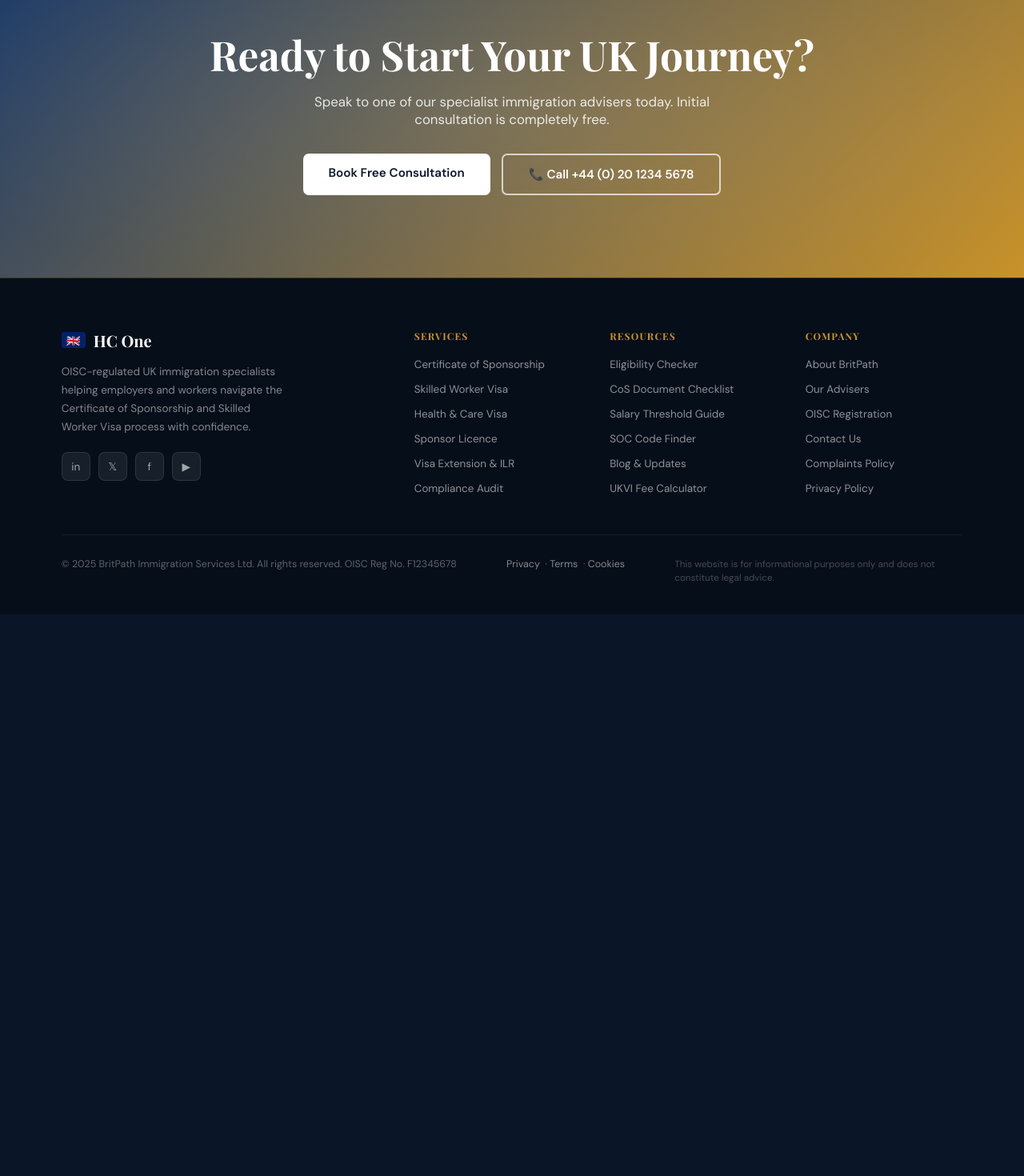
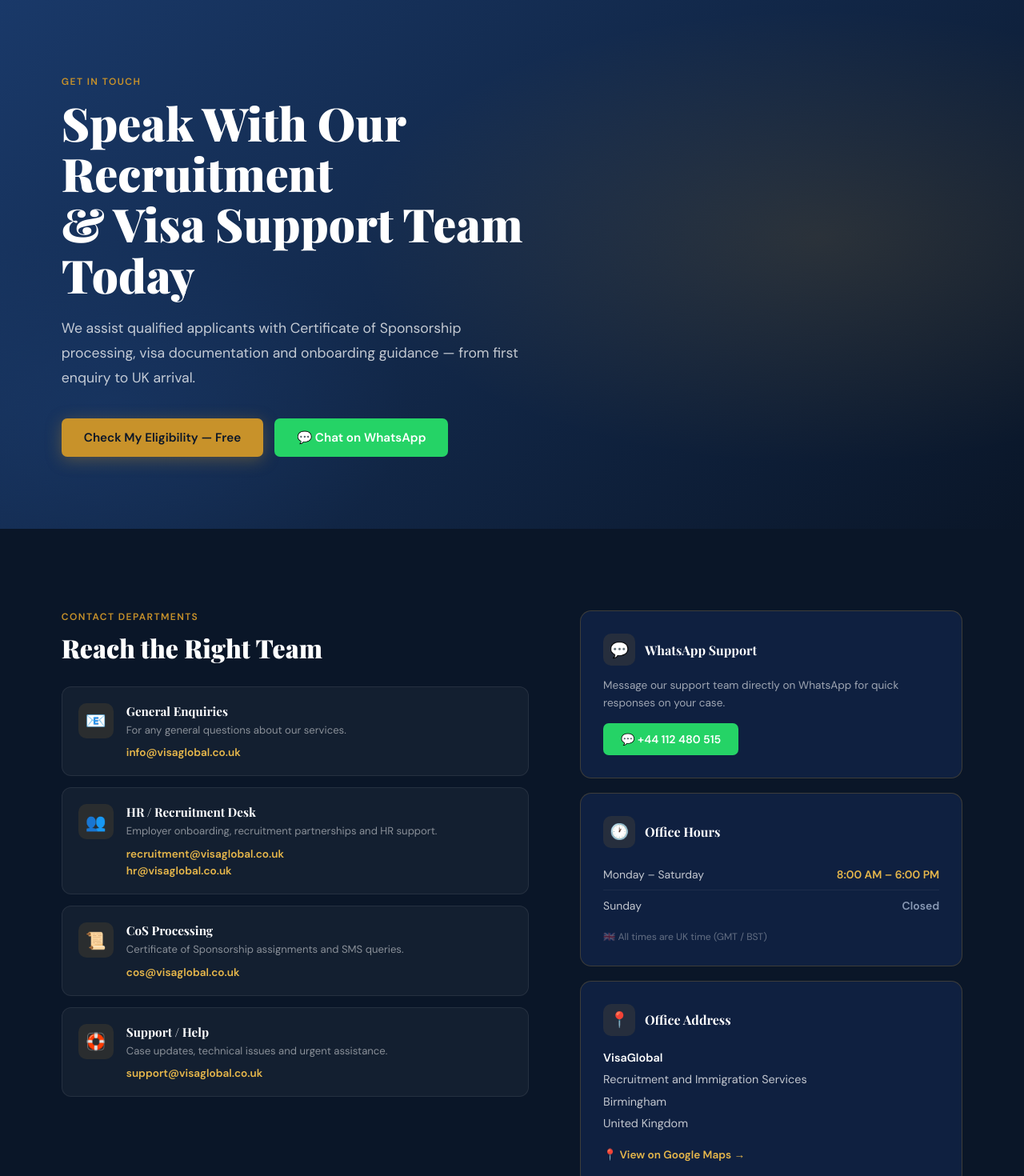
Before and after one commit to Bethwelkipruto/Cos-with-VisaProUK, a React (Vite) app in the folder frontend/: page /contact in a window 1280 px wide. Shown: the part 140-1610 px from the top of the page at 80% size. Before the commit the page ends 908 px from the top, so only its background shows below. Built offline with nearby package versions, Linux system fonts and the light colour scheme.

Commit message:
feat(page/contact): add full contact page — 4 department emails (info/recruitment/hr/cos/support @visaglobal.co.uk), WhatsApp +44112480515, Mon-Sat 8am-6pm office hours, Birmingham address and CTA hero

```diff
--- a/frontend/src/pages/Contact.jsx
+++ b/frontend/src/pages/Contact.jsx
@@ -1,15 +1,154 @@
 import { Link } from 'react-router-dom'
 import styles from './Contact.module.css'
 
+const departments = [
+  {
+    icon: '📧',
+    title: 'General Enquiries',
+    emails: ['info@visaglobal.co.uk'],
+    desc: 'For any general questions about our services.',
+  },
+  {
+    icon: '👥',
+    title: 'HR / Recruitment Desk',
+    emails: ['recruitment@visaglobal.co.uk', 'hr@visaglobal.co.uk'],
+    desc: 'Employer onboarding, recruitment partnerships and HR support.',
+  },
+  {
+    icon: '📜',
+    title: 'CoS Processing',
+    emails: ['cos@visaglobal.co.uk'],
+    desc: 'Certificate of Sponsorship assignments and SMS queries.',
+  },
+  {
+    icon: '🛟',
+    title: 'Support / Help',
+    emails: ['support@visaglobal.co.uk'],
+    desc: 'Case updates, technical issues and urgent assistance.',
+  },
+]
+
 export default function Contact() {
   return (
-    <section className={styles.section}>
-      <h2>Ready to Start Your UK Journey?</h2>
-      <p>Speak to one of our specialist immigration advisers today. Initial consultation is completely free.</p>
-      <div className={styles.btns}>
-        <Link to="/eligibility" className={styles.btnWhite}>Book Free Consultation</Link>
-        <a href="tel:+442012345678" className={styles.btnOutline}>📞 Call +44 (0) 20 1234 5678</a>
-      </div>
-    </section>
+    <>
+      {/* ── Hero CTA ── */}
+      <section className={styles.hero}>
+        <div className={styles.heroBg} />
+        <div className={styles.heroInner}>
+          <div className="section-label">Get In Touch</div>
+          <h1>Speak With Our Recruitment<br />& Visa Support Team Today</h1>
+          <p>
+            We assist qualified applicants with Certificate of Sponsorship processing,
+            visa documentation and onboarding guidance — from first enquiry to UK arrival.
+          </p>
+          <div className={styles.heroBtns}>
+            <Link to="/eligibility" className={styles.btnGold}>
+              Check My Eligibility — Free
+            </Link>
+            <a
+              href="https://wa.me/44112480515"
+              target="_blank"
+              rel="noreferrer"
+              className={styles.btnWhatsApp}
+            >
+              💬 Chat on WhatsApp
+            </a>
+          </div>
+        </div>
+      </section>
+
+      {/* ── Contact Info ── */}
+      <section className={styles.infoSection}>
+        <div className={styles.grid}>
+
+          {/* Left — Department emails */}
+          <div>
+            <div className="section-label">Contact Departments</div>
+            <h2 className={styles.colTitle}>Reach the Right Team</h2>
+            <div className={styles.departments}>
+              {departments.map(({ icon, title, emails, desc }) => (
+                <div key={title} className={styles.deptCard}>
+                  <div className={styles.deptIcon}>{icon}</div>
+                  <div>
+                    <h4>{title}</h4>
+                    <p>{desc}</p>
+                    <div className={styles.emails}>
+                      {emails.map((email) => (
+                        <a key={email} href={`mailto:${email}`} className={styles.emailLink}>
+                          {email}
+                        </a>
+                      ))}
+                    </div>
+                  </div>
+                </div>
+              ))}
+            </div>
+          </div>
+
+          {/* Right — WhatsApp, Hours, Address */}
+          <div>
+
+            {/* WhatsApp */}
+            <div className={styles.infoCard}>
+              <div className={styles.infoCardHeader}>
+                <span className={styles.infoIcon}>💬</span>
+                <h3>WhatsApp Support</h3>
+              </div>
+              <p>Message our support team directly on WhatsApp for quick responses on your case.</p>
+              <a
+                href="https://wa.me/44112480515"
+                target="_blank"
+                rel="noreferrer"
+                className={styles.whatsappBtn}
+              >
+                💬 +44 112 480 515
+              </a>
+            </div>
+
+            {/* Office Hours */}
+            <div className={styles.infoCard}>
+              <div className={styles.infoCardHeader}>
+                <span className={styles.infoIcon}>🕐</span>
+                <h3>Office Hours</h3>
+              </div>
+              <div className={styles.hoursTable}>
+                <div className={styles.hoursRow}>
+                  <span>Monday – Saturday</span>
+                  <span className={styles.hoursTime}>8:00 AM – 6:00 PM</span>
+                </div>
+                <div className={styles.hoursRow}>
+                  <span>Sunday</span>
+                  <span className={styles.hoursClosed}>Closed</span>
+                </div>
+              </div>
+              <div className={styles.timezone}>🇬🇧 All times are UK time (GMT / BST)</div>
+            </div>
+
+            {/* Address */}
+            <div className={styles.infoCard}>
+              <div className={styles.infoCardHeader}>
+                <span className={styles.infoIcon}>📍</span>
+                <h3>Office Address</h3>
+              </div>
+              <address className={styles.address}>
+                <strong>VisaGlobal</strong><br />
+                Recruitment and Immigration Services<br />
+                Birmingham<br />
+                United Kingdom
+              </address>
+              <a
+                href="https://maps.google.com/?q=Birmingham,United+Kingdom"
+                target="_blank"
+                rel="noreferrer"
+                className={styles.mapLink}
+              >
+                📍 View on Google Maps →
+              </a>
+            </div>
+
+          </div>
+        </div>
+      </section>
+    </>
   )
 }
--- a/frontend/src/pages/Contact.module.css
+++ b/frontend/src/pages/Contact.module.css
@@ -1,72 +1,272 @@
-.section {
-  background: linear-gradient(135deg, var(--royal), var(--gold));
-  padding: var(--section-py) var(--section-px);
-  text-align: center;
+/* ── Hero ── */
+.hero {
   position: relative;
+  background: linear-gradient(135deg, var(--royal), var(--navy));
+  padding: calc(72px + clamp(48px, 7vw, 100px)) var(--section-px) clamp(60px, 7vw, 100px);
   overflow: hidden;
 }
 
-.section::before {
-  content: '';
+.heroBg {
   position: absolute;
   inset: 0;
-  background: radial-gradient(ellipse 60% 60% at 50% 50%, rgba(255, 255, 255, 0.08), transparent);
+  background:
+    radial-gradient(ellipse 70% 60% at 80% 50%, rgba(200, 146, 42, 0.15), transparent 65%),
+    radial-gradient(ellipse 50% 50% at 10% 80%, rgba(26, 58, 107, 0.5), transparent 60%);
 }
 
-.section h2 {
-  font-size: clamp(1.8rem, 4vw, 3.5rem);
-  color: var(--white);
+.heroInner {
   position: relative;
   z-index: 1;
+  max-width: 720px;
+}
+
+.heroInner h1 {
+  font-size: clamp(2rem, 5vw, 3.6rem);
+  font-weight: 900;
+  line-height: 1.1;
+  color: var(--white);
+  margin: 12px 0 20px;
+}
+
+.heroInner p {
+  font-size: clamp(0.95rem, 1.8vw, 1.1rem);
+  color: rgba(255, 255, 255, 0.75);
+  line-height: 1.75;
+  max-width: 580px;
+  margin-bottom: 36px;
+}
+
+.heroBtns {
+  display: flex;
+  gap: 14px;
+  flex-wrap: wrap;
+}
+
+.btnGold {
+  background: var(--gold);
+  color: var(--navy);
+  padding: 14px 28px;
+  border-radius: 7px;
+  font-weight: 700;
+  font-size: 0.95rem;
+  transition: background 0.2s, transform 0.15s;
+  box-shadow: 0 4px 20px rgba(200, 146, 42, 0.35);
+  white-space: nowrap;
+}
+.btnGold:hover { background: var(--gold2); transform: translateY(-2px); }
+
+.btnWhatsApp {
+  display: inline-flex;
+  align-items: center;
+  gap: 8px;
+  background: #25d366;
+  color: var(--white);
+  padding: 14px 28px;
+  border-radius: 7px;
+  font-weight: 700;
+  font-size: 0.95rem;
+  transition: background 0.2s, transform 0.15s;
+  white-space: nowrap;
+}
+.btnWhatsApp:hover { background: #1ebe5d; transform: translateY(-2px); }
+
+/* ── Info Section ── */
+.infoSection {
+  background: var(--navy);
+  padding: var(--section-py) var(--section-px);
+}
+
+.grid {
+  display: grid;
+  grid-template-columns: 1.1fr 0.9fr;
+  gap: clamp(36px, 5vw, 72px);
+  align-items: start;
+}
+
+.colTitle {
+  font-size: clamp(1.4rem, 2.5vw, 2rem);
+  font-weight: 800;
+  color: var(--white);
+  margin-bottom: 28px;
+  line-height: 1.2;
+}
+
+/* ── Department Cards ── */
+.departments {
+  display: flex;
+  flex-direction: column;
+  gap: 14px;
+}
+
+.deptCard {
+  display: flex;
+  gap: 16px;
+  background: rgba(255, 255, 255, 0.04);
+  border: 1px solid rgba(255, 255, 255, 0.08);
+  border-radius: 12px;
+  padding: 20px;
+  transition: border-color 0.2s, transform 0.2s;
+}
+.deptCard:hover { border-color: var(--border); transform: translateX(4px); }
+
+.deptIcon {
+  font-size: 1.3rem;
+  flex-shrink: 0;
+  width: 44px;
+  height: 44px;
+  background: rgba(200, 146, 42, 0.12);
+  border-radius: 10px;
+  display: flex;
+  align-items: center;
+  justify-content: center;
+}
+
+.deptCard h4 {
+  font-size: 0.95rem;
+  font-weight: 700;
+  color: var(--white);
+  margin-bottom: 4px;
+}
+
+.deptCard p {
+  font-size: 0.82rem;
+  color: rgba(255, 255, 255, 0.5);
+  line-height: 1.5;
+  margin-bottom: 10px;
+}
+
+.emails {
+  display: flex;
+  flex-direction: column;
+  gap: 4px;
+}
+
+.emailLink {
+  font-size: 0.85rem;
+  font-weight: 600;
+  color: var(--gold2);
+  transition: color 0.2s;
+  word-break: break-all;
+}
+.emailLink:hover { color: var(--white); }
+
+/* ── Info Cards ── */
+.infoCard {
+  background: var(--navy2);
+  border: 1px solid var(--border);
+  border-radius: 14px;
+  padding: clamp(20px, 3vw, 28px);
+  margin-bottom: 18px;
+}
+.infoCard:last-child { margin-bottom: 0; }
+
+.infoCardHeader {
+  display: flex;
+  align-items: center;
+  gap: 12px;
   margin-bottom: 14px;
 }
 
-.section p {
-  font-size: clamp(0.95rem, 1.8vw, 1.05rem);
-  color: rgba(255, 255, 255, 0.85);
-  position: relative;
-  z-index: 1;
-  margin-bottom: 32px;
-  max-width: 520px;
-  margin-left: auto;
-  margin-right: auto;
+.infoIcon {
+  font-size: 1.2rem;
+  width: 40px;
+  height: 40px;
+  background: rgba(200, 146, 42, 0.12);
+  border-radius: 10px;
+  display: flex;
+  align-items: center;
+  justify-content: center;
+  flex-shrink: 0;
 }
 
-.btns {
-  display: flex;
-  gap: 14px;
-  justify-content: center;
-  flex-wrap: wrap;
-  position: relative;
-  z-index: 1;
+.infoCard h3 {
+  font-size: 1rem;
+  font-weight: 700;
+  color: var(--white);
 }
 
-.btnWhite {
-  background: var(--white);
-  color: var(--navy);
-  padding: 14px 32px;
+.infoCard > p {
+  font-size: 0.85rem;
+  color: rgba(255, 255, 255, 0.6);
+  line-height: 1.6;
+  margin-bottom: 14px;
+}
+
+.whatsappBtn {
+  display: inline-flex;
+  align-items: center;
+  gap: 8px;
+  background: #25d366;
+  color: var(--white);
+  padding: 11px 22px;
   border-radius: 7px;
   font-weight: 700;
-  font-size: 0.95rem;
-  transition: opacity 0.2s;
-  white-space: nowrap;
+  font-size: 0.88rem;
+  transition: background 0.2s;
 }
-.btnWhite:hover { opacity: 0.9; }
+.whatsappBtn:hover { background: #1ebe5d; }
 
-.btnOutline {
-  border: 2px solid rgba(255, 255, 255, 0.7);
-  color: var(--white);
-  padding: 14px 32px;
-  border-radius: 7px;
+/* Office Hours */
+.hoursTable {
+  display: flex;
+  flex-direction: column;
+  gap: 0;
+  margin-bottom: 12px;
+}
+
+.hoursRow {
+  display: flex;
+  justify-content: space-between;
+  align-items: center;
+  font-size: 0.87rem;
+  color: rgba(255, 255, 255, 0.75);
+  padding: 10px 0;
+  border-bottom: 1px solid rgba(255, 255, 255, 0.06);
+}
+.hoursRow:last-child { border-bottom: none; }
+
+.hoursTime {
+  font-weight: 700;
+  color: var(--gold2);
+}
+
+.hoursClosed {
   font-weight: 600;
-  font-size: 0.95rem;
-  transition: background 0.2s;
-  white-space: nowrap;
+  color: var(--muted);
 }
-.btnOutline:hover { background: rgba(255, 255, 255, 0.1); }
+
+.timezone {
+  font-size: 0.76rem;
+  color: rgba(255, 255, 255, 0.35);
+  margin-top: 6px;
+}
+
+/* Address */
+.address {
+  font-style: normal;
+  font-size: 0.9rem;
+  color: rgba(255, 255, 255, 0.75);
+  line-height: 1.9;
+  margin-bottom: 14px;
+}
+.address strong { color: var(--white); font-weight: 700; }
+
+.mapLink {
+  font-size: 0.85rem;
+  font-weight: 600;
+  color: var(--gold2);
+  transition: color 0.2s;
+}
+.mapLink:hover { color: var(--white); }
+
+/* ── Tablet ── */
+@media (max-width: 1024px) {
+  .grid { grid-template-columns: 1fr; gap: 48px; }
+}
 
 /* ── Mobile ── */
 @media (max-width: 480px) {
-  .btns { flex-direction: column; align-items: stretch; }
-  .btnWhite, .btnOutline { text-align: center; }
+  .heroBtns { flex-direction: column; }
+  .btnGold, .btnWhatsApp { text-align: center; justify-content: center; }
+  .deptCard { flex-direction: column; gap: 10px; }
 }
```
